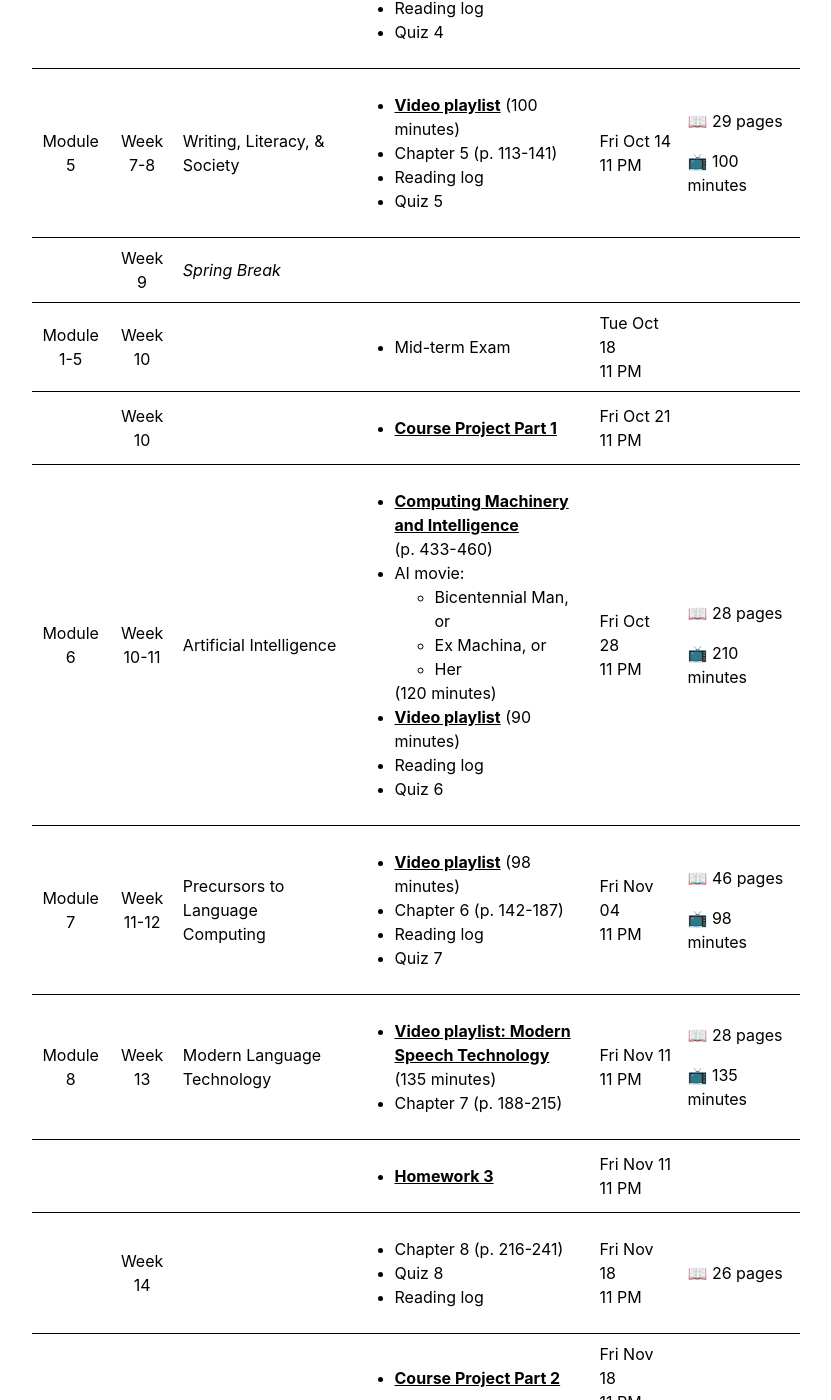
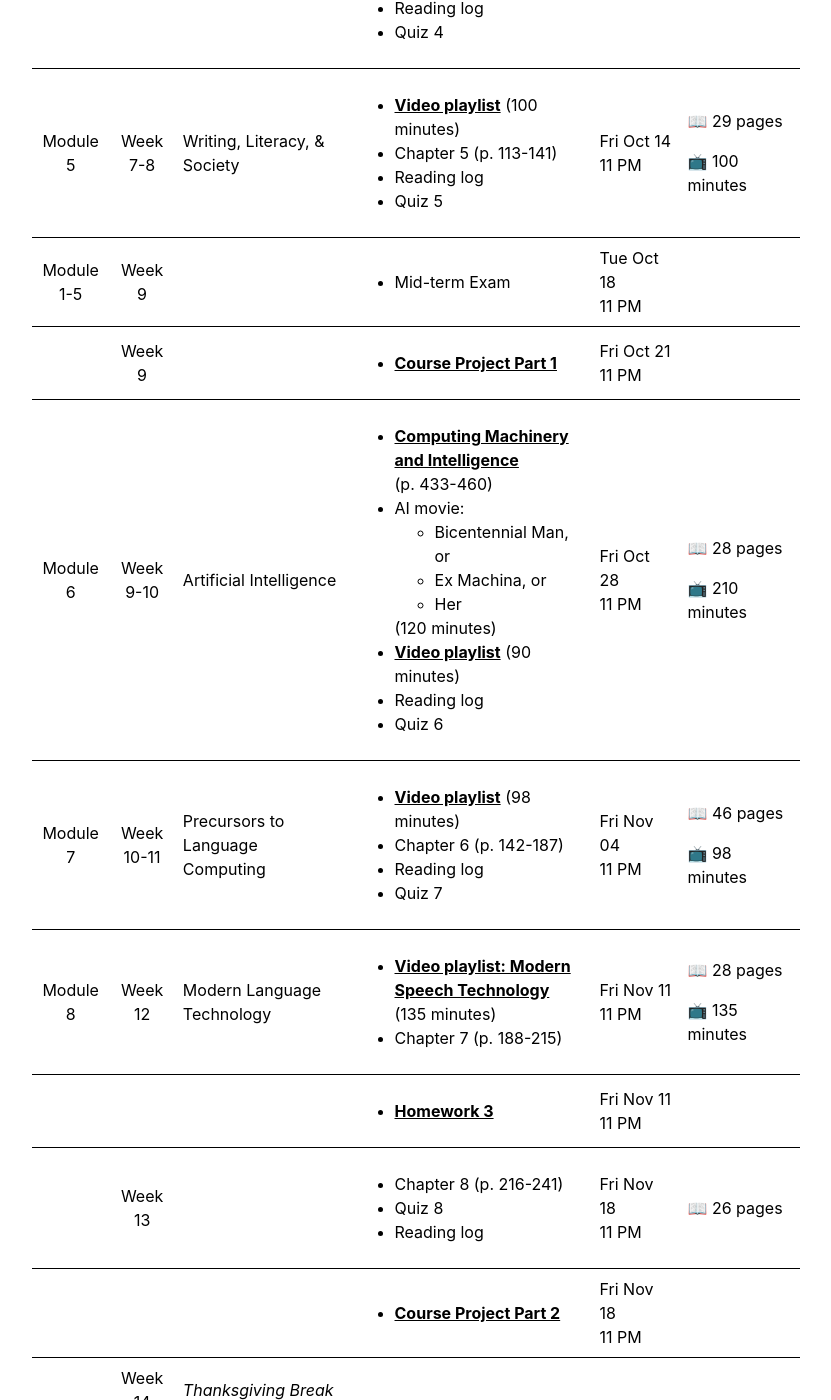
Before and after one commit to 2022-Fall-LING-270/2022-Fall-LING-270.github.io, a Jekyll site: the page built from schedule.md, in a window 1280 px wide and 1400 px high, scrolled down 2019 px. Shown: the whole window, without its empty margins (224-1055 px from the left). Built offline with Jekyll 4.4.1, drawn with Linux system fonts in a browser that asks for light colours.

Commit message:
Fixed week numbers

```diff
--- a/_data/schedule.yaml
+++ b/_data/schedule.yaml
@@ -250,17 +250,14 @@
     -
      title: "Quiz 5"
 -
-  week: "9"
-  title: "<i>Spring Break</i>"
--
   date: "2022-10-18 23:59 CDT"
   module: "1-5"
-  week: "10"
+  week: "9"
   reading:
     -
      title: "Mid-term Exam"
 -
-  week: "10"
+  week: "9"
   date: "2022-10-21 23:59 CDT"
   reading:
     -
@@ -268,7 +265,7 @@
      url: "https://learn.illinois.edu/mod/assign/view.php?id=6771487"
 -
   module: "6"
-  week: "10-11"
+  week: "9-10"
   date: "2022-10-28 23:59 CDT"
   title: "Artificial Intelligence"
   reading:
@@ -298,7 +295,7 @@
 
 -
   module: "7"
-  week: "11-12"
+  week: "10-11"
   date: "2022-11-04 23:59 CDT"
   title: "Precursors to Language Computing"
   reading:
@@ -321,7 +318,7 @@
      title: "Quiz 7"
 -
   module: "8"
-  week: "13"
+  week: "12"
   date: "2022-11-11 23:59 CST"
   title: "Modern Language Technology"
   reading:
@@ -345,7 +342,7 @@
      title: "Homework 3"
      url: "https://learn.illinois.edu/mod/assign/view.php?id=6771481"
 -
-  week: "14"
+  week: "13"
   date: "2022-11-18 23:59 CST"
   reading:
     -
@@ -365,6 +362,9 @@
     -
      title: "Course Project Part 2"
      url: "https://learn.illinois.edu/mod/assign/view.php?id=6771490"
+-
+  week: "14"
+  title: "<i>Thanksgiving Break</i>"
 -
   module: "9"
   week: "15"
```
